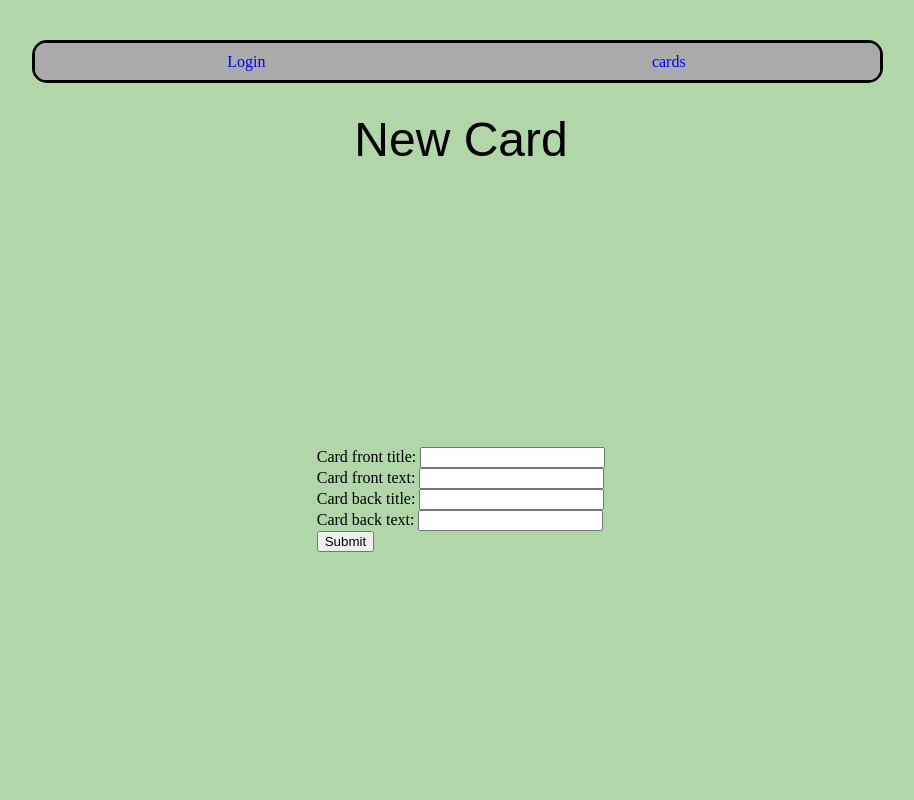
After one commit to xypage/CSE111_Flashcards, a Flask app: page /new_card/1 in a window 1280 px wide. The commit adds this page. Shown: the whole page, without its empty margins (179-1093 px from the left). Run offline with Flask 2, Linux system fonts and the light colour scheme.

Commit message:
Have new deck and new card working

```diff
--- a/app.py
+++ b/app.py
@@ -169,6 +169,26 @@ def new_deck():
         deck["d_description"] = request.form["deck-description"]
         print(deck)
         deck_id = insert_deck(deck)
+        return redirect(url_for("deck_display", deck_id=deck_id))
+
+
+@app.route("/new_card/<deck_id>", methods=["GET", "POST"])
+def new_card(deck_id):
+    print(request.method)
+    if request.method == "GET":
+        return render_template("new_card.html", deck_id=deck_id)
+    else:
+        print("POSTING NEW CARD")
+        # side["s_header"],
+        #         side["s_body"],
+        side1 = {}
+        side1["s_header"] = request.form["card-back-title"]
+        side1["s_body"] = request.form["card-back-text"]
+        side2 = {}
+        side2["s_header"] = request.form["card-front-title"]
+        side2["s_body"] = request.form["card-front-text"]
+        # print(card)
+        card_id = insert_card(side1, side2, deck_id)
         return redirect(url_for("deck_display", deck_id=deck_id))
 
 
@@ -467,7 +487,7 @@ def delete_deck(deck_id):
 # ------------------------------------------------------------------------#
 
 
-def insert_card(side1, side2):
+def insert_card(side1, side2, deck_id):
     try:
         conn = connection()
         cur = conn.cursor()
@@ -484,16 +504,19 @@ def insert_card(side1, side2):
             "SELECT flashcard_id FROM flashcard ORDER BY flashcard_id DESC LIMIT 1"
         )
 
+        card_id = int(cur.fetchone()[0]) + 1
         cur.execute(
             "INSERT INTO flashcard(flashcard_id, front_id, back_id, correct_count, incorrect_count) VALUES(?, ?, ?, ?, ?)",
             (
-                int(cur.fetchone()[0]) + 1,
+                card_id,
                 last_side_id + 1,
                 last_side_id + 2,
                 0,
                 0,
             ),
         )
+
+        cur.execute("INSERT INTO card_in_deck(deck_id, card_id) VALUES(?, ?)", (deck_id, card_id))
         conn.commit()
     except Error as e:
         conn().rollback()
--- a/static/css/general.css
+++ b/static/css/general.css
@@ -19,7 +19,7 @@
 	flex-direction: column;
 	justify-content: center;
 	align-items: center;
-	width: calc(100% / 3);
+	width: calc(100% / 2);
 	color: #00F;
 	text-decoration: none
 }
--- a/static/css/profile.css
+++ b/static/css/profile.css
@@ -60,3 +60,8 @@
 	flex-direction: column;
 	justify-content: center;
 }
+
+.deck-link {
+	text-decoration: none;
+	color: black;
+}
--- a/static/js/deck.js
+++ b/static/js/deck.js
@@ -13,6 +13,8 @@ window.addEventListener("load", () => {
 
 		get_cards(deck_id);
 	};
+
+	document.querySelector(".bottom-button.new-card").setAttribute('href', `http://127.0.0.1:5000/new_card/${deck_id}`);
 });
 
 function show_deck(deck) {
--- a/static/js/script.js
+++ b/static/js/script.js
@@ -46,8 +46,12 @@ async function data_decks() {
 async function show_decks(deck_list) {
 	let deck_container = document.querySelector("#deck-container");
 	await deck_list.forEach((deck) => {
+		let link = document.createElement("a");
+		link.classList.add("deck-link")
+		link.setAttribute("href", `http://127.0.0.1:5000/deck/${deck["deck_id"]}`)
 		let wrapper = document.createElement("div");
 		wrapper.classList.add("deck-wrapper");
+		link.appendChild(wrapper);
 
 		let title = document.createElement("h3");
 		title.classList.add("deck-title");
@@ -59,6 +63,6 @@ async function show_decks(deck_list) {
 
 		wrapper.appendChild(title);
 		wrapper.appendChild(description);
-		deck_container.appendChild(wrapper);
+		deck_container.appendChild(link);
 	});
 }
--- a/templates/deck.html
+++ b/templates/deck.html
@@ -14,6 +14,10 @@
 		/>
 	</head>
 	<body>
+		<div class="link-bar">
+				<a class="link-bar-container" href="http://127.0.0.1:5000/login">Login</a>
+				<a class="link-bar-container" href="http://127.0.0.1:5000/profile">Decks</a>
+		</div>
 		<div class="main-container">
 			<div>
 				<div class="title-wrapper">
@@ -33,6 +37,7 @@
 					</tr>
 				</table>
 			</div>
+			<a class="bottom-button new-card" href="">New Card</a>
 			<div class="filler"></div>
 		</div>
 	</body>
--- a/templates/deck_list.html
+++ b/templates/deck_list.html
@@ -14,6 +14,10 @@
 		/>
 	</head>
 	<body>
+		<div class="link-bar">
+				<a class="link-bar-container" href="http://127.0.0.1:5000/login">Login</a>
+				<a class="link-bar-container" href="http://127.0.0.1:5000/profile">Decks</a>
+		</div>
 		TEMPLATE
 	</body>
 	<!-- <script src="/static/js/script.js"></script> -->
--- a/templates/history.html
+++ b/templates/history.html
@@ -14,6 +14,10 @@
 		/>
 	</head>
 	<body>
+		<div class="link-bar">
+				<a class="link-bar-container" href="http://127.0.0.1:5000/login">Login</a>
+				<a class="link-bar-container" href="http://127.0.0.1:5000/profile">Decks</a>
+		</div>
 		<div class="main-container">
 			<div class="title-wrapper">
 				<h1 class="title">History</h1>
--- a/templates/login.html
+++ b/templates/login.html
@@ -17,7 +17,6 @@
 		<div class="link-bar">
 				<a class="link-bar-container" href="http://127.0.0.1:5000/login">Login</a>
 				<a class="link-bar-container" href="http://127.0.0.1:5000/profile">Decks</a>
-				<a class="link-bar-container" href="http://127.0.0.1:5000/search">Search</a>
 		</div>
 		<div class="main-container">
 			<div class="title-wrapper">
--- /dev/null
+++ b/templates/new_card.html
@@ -0,0 +1,52 @@
+<!DOCTYPE html>
+<html lang="en">
+	<head>
+		<meta charset="UTF-8" />
+		<meta http-equiv="X-UA-Compatible" content="IE=edge" />
+		<meta name="viewport" content="width=device-width, initial-scale=1.0" />
+		<title>Flashcards</title>
+
+		<link rel="stylesheet" href="/static/css/general.css" />
+		<link
+			rel="shortcut icon"
+			href="../static/favicon.ico"
+			type="image/x-icon"
+		/>
+	</head>
+	<body>
+		<div class="link-bar">
+				<a class="link-bar-container" href="http://127.0.0.1:5000/login">Login</a>
+				<a class="link-bar-container" href="http://127.0.0.1:5000/profile">cards</a>
+		</div>
+		<div class="main-container">
+			<div class="title-wrapper">
+				<h1 class="title">New Card</h1>
+			</div>
+
+			<div class="form-wrapper">
+				<form id="form" action="/new_card/{{deck_id}}" method="post" class="input-boxes">
+					<div class="input-rows new-card-form-wrapper">
+						<label for="card-front-title">Card front title:</label>
+						<input type="text" name="card-front-title" id="card-front-title"></input>
+					</div>
+					<div class="input-rows new-card-form-wrapper">
+						<label for="card-front-text">Card front text:</label>
+						<input type="text" name="card-front-text" id="card-front-text"></input>
+					</div>
+					<div class="input-rows new-card-form-wrapper">
+						<label for="card-back-title">Card back title:</label>
+						<input type="text" name="card-back-title" id="card-back-title"></input>
+					</div>
+					<div class="input-rows new-card-form-wrapper">
+						<label for="card-back-text">Card back text:</label>
+						<input type="text" name="card-back-text" id="card-back-text"></input>
+					</div>
+					<div class="input-rows new-card-form-wrapper">
+						<input type="submit"></submit>
+					</div>
+				</form>
+			</div>
+			<div class="filler"></div>
+		</div>
+	</body>
+</html>
--- a/templates/new_deck.html
+++ b/templates/new_deck.html
@@ -18,11 +18,10 @@
 		<div class="link-bar">
 				<a class="link-bar-container" href="http://127.0.0.1:5000/login">Login</a>
 				<a class="link-bar-container" href="http://127.0.0.1:5000/profile">Decks</a>
-				<a class="link-bar-container" href="http://127.0.0.1:5000/search">Search</a>
 		</div>
 		<div class="main-container">
 			<div class="title-wrapper">
-				<h1 class="title">Flashcards</h1>
+				<h1 class="title">New Deck</h1>
 			</div>
 
 			<div class="form-wrapper">
--- a/templates/signup.html
+++ b/templates/signup.html
@@ -14,6 +14,10 @@
 		/>
 	</head>
 	<body>
+		<div class="link-bar">
+				<a class="link-bar-container" href="http://127.0.0.1:5000/login">Login</a>
+				<a class="link-bar-container" href="http://127.0.0.1:5000/profile">Decks</a>
+		</div>
 		<div class="main-container">
 			<div class="title-wrapper">
 				<h1 class="title">Flashcards</h1>
```
Also changed, not shown: card.db.
